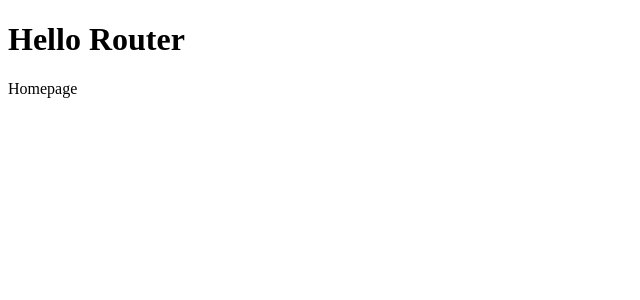
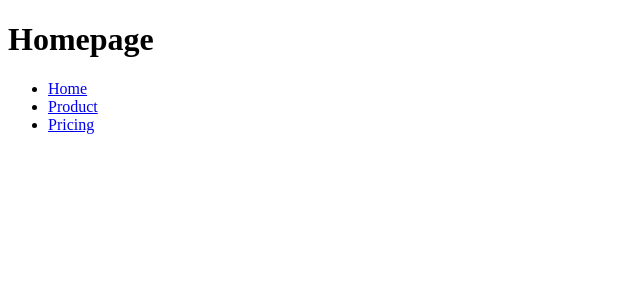
Before and after one commit to nada-khairaldin/WordWise-webApp, a React (Vite) app: page / in a window 1280 px wide. Shown: the top 300 px of the page, without its empty margins (0-640 px from the left). Built offline with nearby package versions, Linux system fonts and the light colour scheme.

Commit message:
Add Link components to navigate between pages

```diff
--- a/src/App.jsx
+++ b/src/App.jsx
@@ -7,15 +7,12 @@
 function App() {
   return (
     <div>
-      <h1>Hello Router</h1>
-      {/* elements that will be displayed in every route ( '⚠ Not Recommended !!! ) */}
-
       <BrowserRouter>
         <Routes>
           <Route path="/" element={<Homepage />} />
           <Route path="product" element={<Product />} />
           <Route path="pricing" element={<Pricing />} />
-          <Route path="*" element={<PageNotFound />} />
+          <Route path="*" element={<PageNotFound />} /> {/*fallback route*/}
         </Routes>
       </BrowserRouter>
     </div>
--- /dev/null
+++ b/src/components/PageNav.jsx
@@ -0,0 +1,20 @@
+import { Link } from "react-router-dom";
+function PageNav() {
+  return (
+    <nav>
+      <ul>
+        <li>
+          <Link to="/">Home</Link>
+        </li>
+        <li>
+          <Link to="/Product">Product</Link>
+        </li>
+        <li>
+          <Link to="/Pricing">Pricing</Link>
+        </li>
+      </ul>
+    </nav>
+  );
+}
+
+export default PageNav;
--- a/src/pages/Homepage.jsx
+++ b/src/pages/Homepage.jsx
@@ -1,5 +1,12 @@
+import PageNav from "../components/PageNav";
+
 function Homepage() {
-  return <div>Homepage</div>;
+  return (
+    <div>
+      <h1>Homepage</h1>
+      <PageNav />
+    </div>
+  );
 }
 
 export default Homepage;
--- a/src/pages/PageNotFound.jsx
+++ b/src/pages/PageNotFound.jsx
@@ -1,5 +1,11 @@
+import PageNav from "../components/PageNav";
 function PageNotFound() {
-  return <div>Page Not Found :(</div>;
+  return (
+    <div>
+      <h1>Page Not Found :(</h1>
+      <PageNav />
+    </div>
+  );
 }
 
 export default PageNotFound;
--- a/src/pages/Pricing.jsx
+++ b/src/pages/Pricing.jsx
@@ -1,5 +1,11 @@
-function pricing() {
-  return <div>Pricing</div>;
+import PageNav from "../components/PageNav";
+function Pricing() {
+  return (
+    <div>
+      <h1>Pricing</h1>
+      <PageNav />
+    </div>
+  );
 }
 
-export default pricing;
+export default Pricing;
--- a/src/pages/Product.jsx
+++ b/src/pages/Product.jsx
@@ -1,5 +1,11 @@
+import PageNav from "../components/PageNav";
 function product() {
-  return <div>Product</div>;
+  return (
+    <div>
+      <h1>Product</h1>
+      <PageNav />
+    </div>
+  );
 }
 
 export default product;
```
